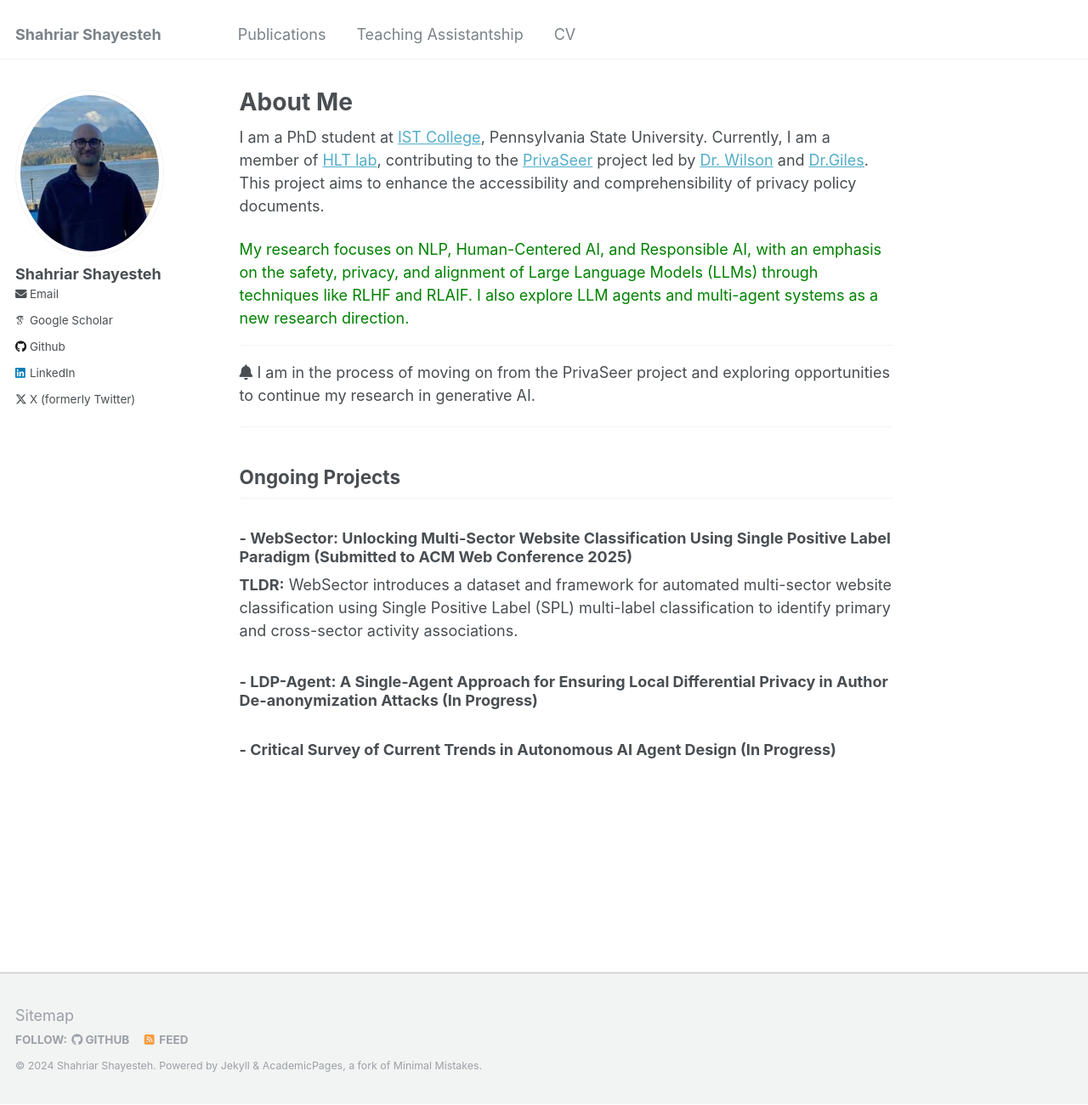
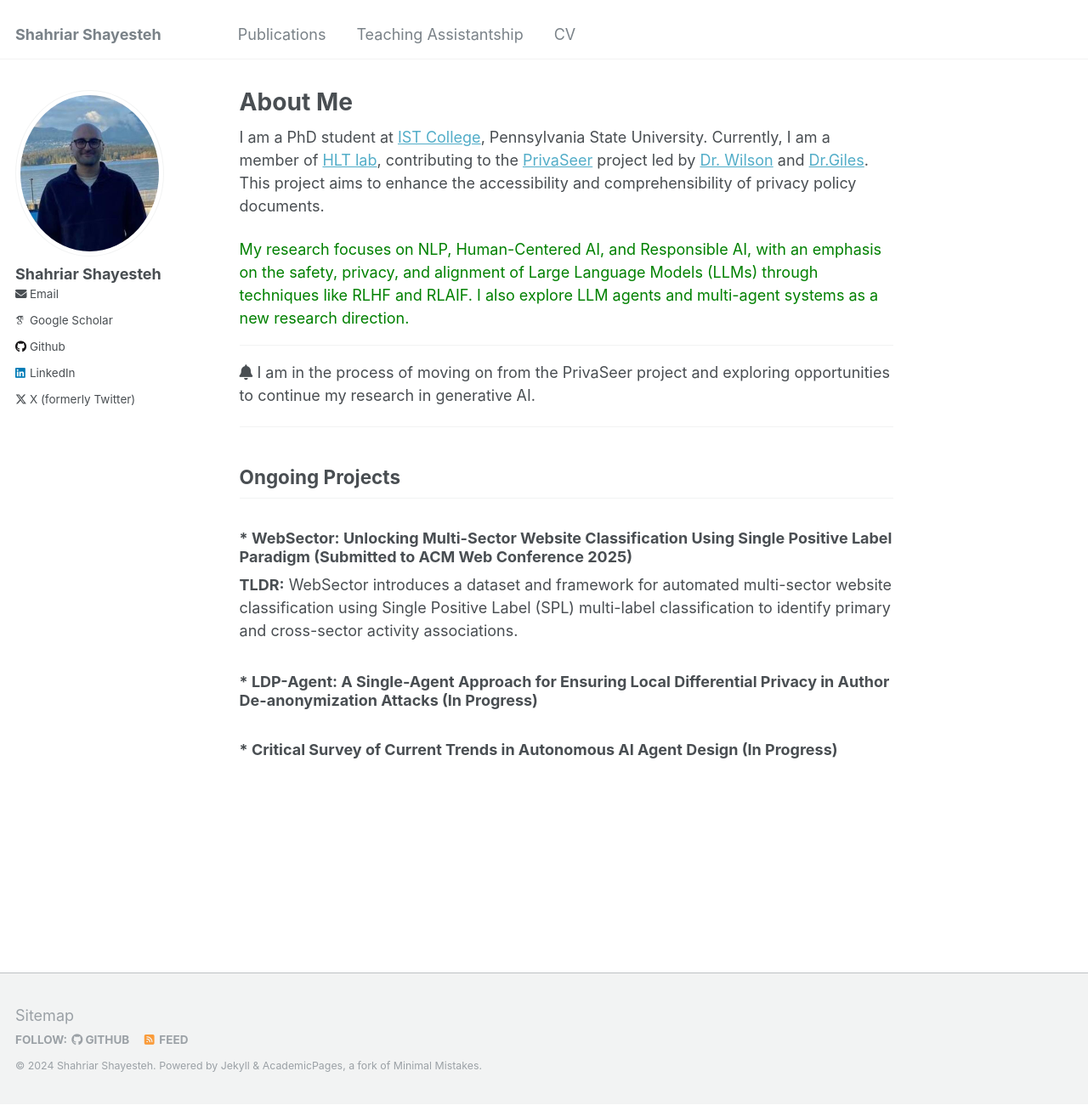
Before and after one commit to shahriarshayesteh/shahriarshayesteh.github.io, a Jekyll site: the page built from _pages/about.md, in a window 1280 px wide and 1301 px high. Shown: the whole window at 85% size. Built offline with Jekyll 4.4.1, drawn with Linux system fonts in a browser that asks for light colours; some web fonts are replaced.

```diff
--- a/_pages/about.md
+++ b/_pages/about.md
@@ -20,12 +20,12 @@ I am a PhD student at [IST College](https://ist.psu.edu/), Pennsylvania State Un
 
 ## Ongoing Projects
 
-### - WebSector: Unlocking Multi-Sector Website Classification Using Single Positive Label Paradigm (Submitted to ACM Web Conference 2025)
+### * WebSector: Unlocking Multi-Sector Website Classification Using Single Positive Label Paradigm (Submitted to ACM Web Conference 2025)
 
 **TLDR:** WebSector introduces a dataset and framework for automated multi-sector website classification using Single Positive Label (SPL)  multi-label classification to identify primary and cross-sector activity associations.
 
 
-### - LDP-Agent: A Single-Agent Approach for Ensuring Local Differential Privacy in Author De-anonymization Attacks (In Progress)
+### * LDP-Agent: A Single-Agent Approach for Ensuring Local Differential Privacy in Author De-anonymization Attacks (In Progress)
 
 
-### - Critical Survey of Current Trends in Autonomous AI Agent Design (In Progress)
+### * Critical Survey of Current Trends in Autonomous AI Agent Design (In Progress)
```
